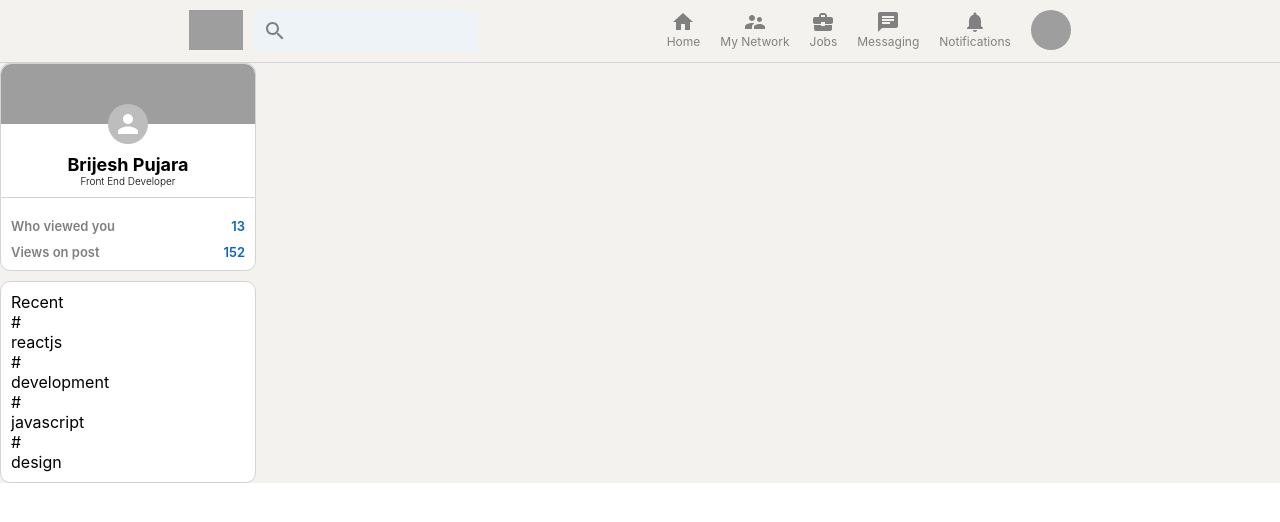
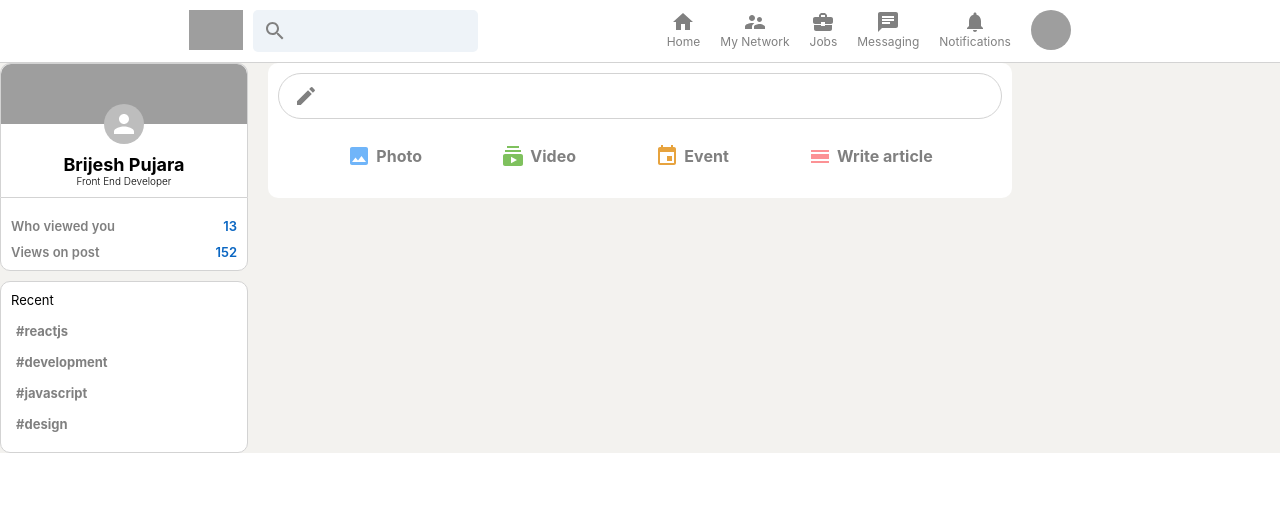
Before and after one commit to BrijeshPujara/LinkedIn-Clone, a React (Create React App) app in the folder my-app/: page / in a window 1280 px wide. Shown: the top 522 px of the page. Built offline with nearby package versions, Linux system fonts and the light colour scheme; grey boxes are pictures that could not be loaded.

Commit message:
Created left profile card and post input field

```diff
--- a/my-app/src/App.js
+++ b/my-app/src/App.js
@@ -1,5 +1,6 @@
 import React from 'react';
 import './App.css';
+import Feed from './components/Feed';
 import Header from './components/Header';
 import Sidebar from './components/Sidebar';
 
@@ -11,7 +12,9 @@
       {/* App body */}
       <div className="app-body">
         <Sidebar />
-      {/* Feed */}
+        {/* Feed */}
+        <Feed />
+
       {/* Widgets */}
 
 
--- /dev/null
+++ b/my-app/src/components/Feed.css
@@ -0,0 +1,43 @@
+.feed {
+  flex: 0.6;
+  margin: 0 20px;
+}
+
+.feed-input-container {
+  background-color: white;
+  padding: 10px;
+  padding-bottom: 20px;
+  border-radius: 10px;
+  margin-bottom: 20px;
+}
+
+.feed-input {
+  border: 1px solid lightgray;
+  border-radius: 30px;
+  display: flex;
+  padding: 10px;
+  color: gray;
+  padding-left: 15px;
+}
+
+.feed-input > form {
+  display: flex;
+  width: 100%;
+}
+
+.feed-input > form > input {
+  border: none;
+  flex: 1;
+  margin-left: 10px;
+  outline-width: 0;
+  font-weight: 600;
+}
+
+.feed-input > form > button {
+  display: none;
+}
+
+.feed-inputOptions {
+  display: flex;
+  justify-content: space-evenly;
+}
--- /dev/null
+++ b/my-app/src/components/Feed.js
@@ -0,0 +1,36 @@
+import React from "react";
+import "./Feed.css";
+import CreateIcon from "@mui/icons-material/Create";
+import InputOption from "./InputOption";
+import ImageIcon from "@mui/icons-material/Image";
+import SubscriptionsIcon from "@mui/icons-material/Subscriptions";
+import EventIcon from "@mui/icons-material/Event";
+import CalendarViewDayIcon from "@mui/icons-material/CalendarViewDay";
+
+function Feed() {
+  return (
+    <div className="feed">
+      <div className="feed-input-container">
+        <div className="feed-input">
+          <CreateIcon />
+          <form>
+            <input type="text" />
+            <button type="submit">Send</button>
+          </form>
+        </div>
+        <div className="feed-inputOptions">
+          <InputOption Icon={ImageIcon} title="Photo" color="#70b5F9" />
+          <InputOption Icon={SubscriptionsIcon} title="Video" color="#7fc15e" />
+          <InputOption Icon={EventIcon} title="Event" color="#e7a33e" />
+          <InputOption
+            Icon={CalendarViewDayIcon}
+            title="Write article"
+            color="#fc9295"
+          />
+        </div>
+      </div>
+    </div>
+  );
+}
+
+export default Feed;
--- a/my-app/src/components/Header.css
+++ b/my-app/src/components/Header.css
@@ -3,6 +3,7 @@
     position: sticky;
     top: 0;
     z-index: 999;
+    background-color: white;
     justify-content: space-evenly;
     border-bottom: 0.1px solid lightgray;
     padding-top: 10px;
--- /dev/null
+++ b/my-app/src/components/InputOption.css
@@ -0,0 +1,17 @@
+.inputOption {
+    display: flex;
+    align-items: center;
+    margin-top: 15px;
+    color: gray;
+    padding: 10px;
+    cursor: pointer;
+}
+
+.inputOption:hover{
+    background-color: whitesmoke;
+    border-radius: 10px;
+}
+
+.inputOption > h4 {
+    margin-left: 5px;
+}
--- /dev/null
+++ b/my-app/src/components/InputOption.js
@@ -0,0 +1,13 @@
+import React from 'react'
+import "./InputOption.css"
+
+function InputOption({Icon, title, color}) {
+  return (
+      <div className='inputOption'>
+          <Icon style={{ color: color }} />
+          <h4>{title}</h4>
+    </div>
+  )
+}
+
+export default InputOption
--- a/my-app/src/components/Sidebar.css
+++ b/my-app/src/components/Sidebar.css
@@ -73,3 +73,24 @@
     border-radius: 10px;
     margin-top: 10px;
 }
+
+.sidebar-recentItem {
+    display: flex;
+    font-size: 13px;
+    color: gray;
+    font-weight: bolder;
+    margin-bottom: 5px;
+    padding: 5px;
+}
+
+.sidebar-bottom > p {
+    font-size: 13px;
+    padding-bottom: 10px;
+}
+
+.sidebar-recentItem:hover{
+    background-color: whitesmoke;
+    border-radius: 10px;
+    cursor: pointer;
+    color: black;
+}
```
Also changed, not shown: 1 other file (tests, documents, lock files or other folders).
